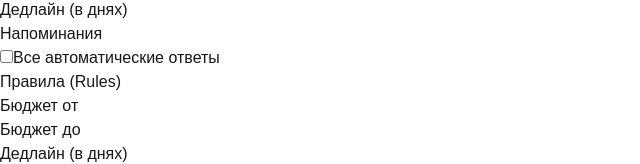
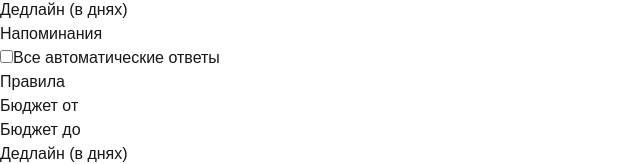
Before and after one commit to FanisFFF/form, a Next.js app: page / in a window 1280 px wide. Shown: the part 201-365 px from the top of the page, without its empty margins (0-640 px from the left). Built offline with nearby package versions, Linux system fonts and the light colour scheme.

Commit message:
'fixed_spelling'

```diff
--- a/src/app/page.tsx
+++ b/src/app/page.tsx
@@ -182,7 +182,7 @@ export default function TaskForm() {
         </div>
 
         <fieldset className="border p-4 rounded mb-4">
-          <legend className="font-bold">Правила (Rules)</legend>
+          <legend className="font-bold">Правила </legend>
           <div className="mb-4 grid grid-cols-2 gap-4">
             <div>
               <label className="block mb-1">
```
